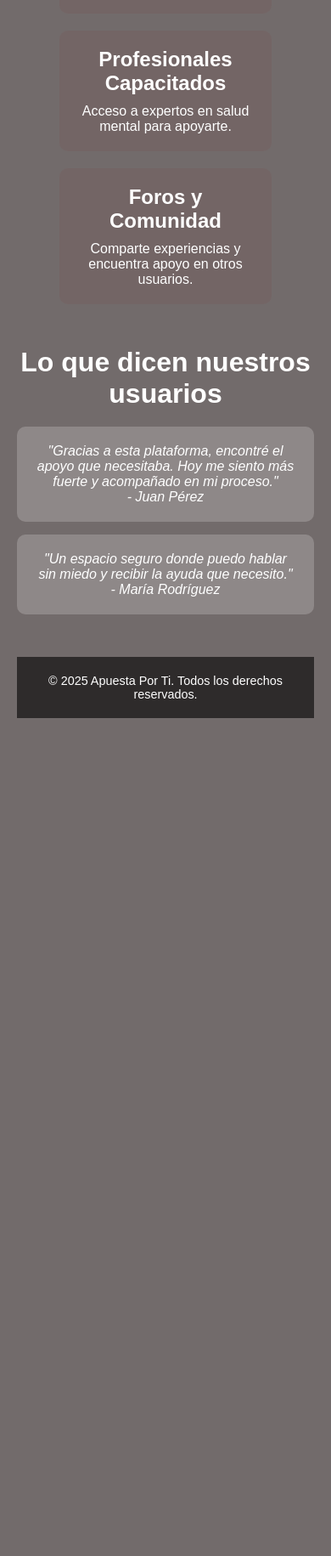
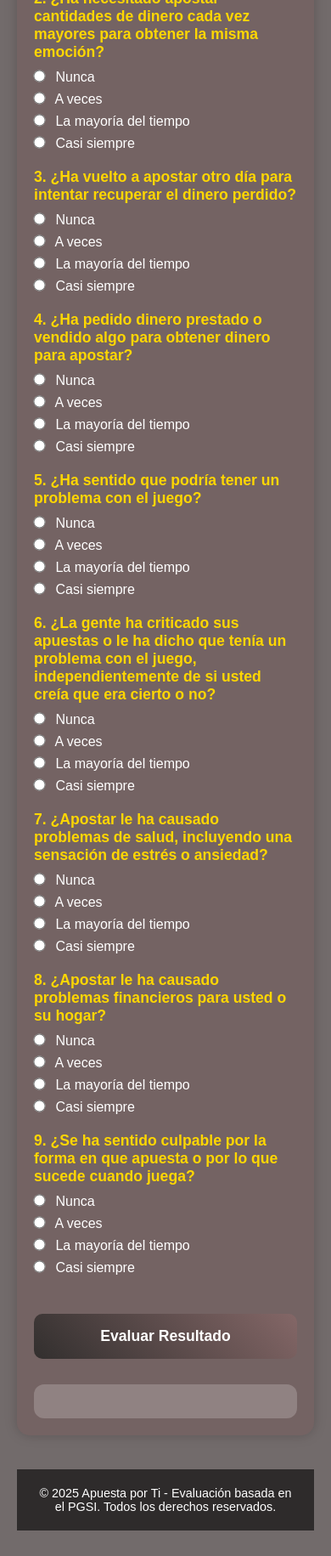
Before and after one commit to nickvillamizar/GAM, a PHP site: page /views/test_pgsi_ludopatia.html in a window 390 px wide; the page is wider, and only the part inside the window is pictured. Shown: the part 845-2676 px from the top of that part at 85% size. Before the commit the page ends 1690 px from the top of that part, so only its background shows below. Run offline with PHP 8.4, Linux system fonts and the light colour scheme.

Commit message:
ajustes visuales

```diff
--- a/css/paciente_dashboard.css
+++ b/css/paciente_dashboard.css
@@ -6,7 +6,7 @@
   max-width: 1200px;
   margin: 0 auto;
   padding: 40px 20px;
-  background: rgba(0, 0, 0, 0.6); /* Fondo oscuro con opacidad */
+  background: rgba(205, 94, 94, 0.6); /* Fondo oscuro con opacidad */
   border-radius: 10px;
   margin-top: 80px;
 }
@@ -20,7 +20,7 @@
 /* Secciones generales */
 .panel section {
   margin-bottom: 40px;
-  background: rgba(255, 255, 255, 0.1);
+  background: rgba(250, 111, 111, 0.1);
   padding: 20px;
   border-radius: 10px;
   width: 100%;
--- a/index.php
+++ b/index.php
@@ -29,7 +29,7 @@
             <section class="hero">
                 <h2>Tu bienestar es nuestra prioridad</h2>
                 <p>Encuentra apoyo, orientación y herramientas para tu recuperación en un entorno seguro y confiable.</p>
-                <a class="btn" href="registro.php">Únete Ahora</a> <!-- Corregido -->
+                <a class="btn" href="views/test_pgsi_ludopatia.html">Test Especializado</a> <!-- Corregido -->
             </section>
 
             <section class="features">
--- /dev/null
+++ b/views/css/styles_test.css
@@ -0,0 +1,222 @@
+/* Reset de estilos */
+* {
+    margin: 0;
+    padding: 0;
+    box-sizing: border-box;
+    font-family: 'Arial', sans-serif;
+}
+
+/* Fondo y video */
+body {
+    color: #fff;
+    text-align: center;
+    background: rgba(67, 56, 56, 0.7);
+    min-height: 100vh;
+    position: relative;
+    overflow-x: hidden;
+}
+
+#bg-video {
+    position: fixed;
+    top: 0;
+    left: 0;
+    width: 100%;
+    height: 100%;
+    object-fit: cover;
+    z-index: -1;
+}
+
+/* Capa de opacidad */
+.overlay {
+    background: rgba(112, 104, 104, 0.7);
+    min-height: 100vh;
+    width: 100%;
+    padding: 30px 20px;
+    display: flex;
+    flex-direction: column;
+    align-items: center;
+    justify-content: space-between;
+}
+
+/* Encabezado */
+header {
+    width: 100%;
+    max-width: 1200px;
+    display: flex;
+    justify-content: center; /* Centrado horizontal */
+    align-items: center;
+    padding: 15px;
+}
+
+header h1 {
+    font-size: 2.5rem; /* Más grande */
+    font-weight: bold;
+    text-align: center;
+}
+
+/* Navegación (si necesitas añadir luego) */
+nav ul {
+    list-style: none;
+    display: flex;
+    gap: 20px;
+}
+
+nav ul li a {
+    color: #d13a3a;
+    text-decoration: none;
+    font-size: 1.1rem;
+    padding: 10px 15px;
+    transition: all 0.3s ease;
+}
+
+nav ul li a:hover {
+    color: #ffffff;
+    background: rgba(209, 58, 58, 0.4);
+    border-radius: 8px;
+}
+
+/* Hero */
+.hero {
+    margin: 30px 0;
+    padding: 40px;
+    background: rgba(202, 40, 40, 0.6);
+    border-radius: 12px;
+    max-width: 900px;
+    width: 100%;
+}
+
+.hero h2 {
+    font-size: 2.2rem;
+    margin-bottom: 10px;
+}
+
+.hero p {
+    font-size: 1.2rem;
+    margin-bottom: 20px;
+}
+
+/* Contenedor del test */
+.test-container {
+    background: rgba(120, 82, 82, 0.3);
+    padding: 30px;
+    border-radius: 15px;
+    max-width: 900px;
+    width: 100%;
+    box-shadow: 0 0 15px rgba(0, 0, 0, 0.2);
+    transition: transform 0.3s ease;
+}
+
+.test-container:hover {
+    transform: scale(1.01);
+}
+
+.question {
+    text-align: left;
+    margin-bottom: 20px;
+}
+
+.question h4 {
+    color: #FFD700;
+    margin-bottom: 10px;
+    font-size: 1.1rem;
+}
+
+.options label {
+    display: block;
+    margin-bottom: 8px;
+    cursor: pointer;
+    font-size: 1rem;
+    transition: all 0.2s ease;
+}
+
+.options label:hover {
+    color: #fff;
+    background-color: rgba(255, 255, 255, 0.1);
+    padding-left: 10px;
+    border-radius: 5px;
+}
+
+input[type="radio"] {
+    margin-right: 8px;
+    transform: scale(1.1);
+}
+
+/* Botón */
+.btn {
+    background: linear-gradient(45deg, #322f2e, #846767);
+    color: #fff;
+    padding: 16px 40px; /* Más grande */
+    border-radius: 10px;
+    font-weight: bold;
+    font-size: 1.2rem; /* Aumentado */
+    border: none;
+    cursor: pointer;
+    transition: all 0.3s ease;
+    margin-top: 25px;
+}
+
+.btn:hover {
+    background: linear-gradient(45deg, #524848, #00c3ff);
+    transform: scale(1.07);
+}
+
+/* Resultado */
+.result {
+    margin-top: 30px;
+    background: rgba(255, 255, 255, 0.2);
+    padding: 20px;
+    border-radius: 12px;
+    font-size: 1.1rem;
+    font-weight: bold;
+}
+
+/* Barra de progreso */
+.progress-bar-container {
+    background: rgba(255, 255, 255, 0.2);
+    border-radius: 20px;
+    overflow: hidden;
+    height: 20px;
+    margin: 20px 0;
+    width: 100%;
+}
+
+.progress-bar {
+    height: 100%;
+    width: 0%;
+    background: linear-gradient(to right, #d13a3a, #846767);
+    transition: width 0.4s ease;
+}
+
+/* Footer */
+footer {
+    width: 100%;
+    padding: 20px;
+    background: rgba(0, 0, 0, 0.6);
+    font-size: 0.9rem;
+    margin-top: 40px;
+}
+
+/* Responsivo */
+@media screen and (max-width: 768px) {
+    header h1 {
+        font-size: 1.8rem;
+    }
+
+    .hero h2 {
+        font-size: 1.6rem;
+    }
+
+    .test-container {
+        padding: 20px;
+    }
+
+    .btn {
+        width: 100%;
+        font-size: 1.1rem;
+    }
+
+    nav ul {
+        flex-direction: column;
+        gap: 10px;
+    }
+}
--- /dev/null
+++ b/views/test_pgsi_ludopatia.html
@@ -0,0 +1,149 @@
+<!DOCTYPE html>
+<html lang="es">
+<head>
+    <meta charset="UTF-8">
+    <meta name="viewport" content="width=device-width, initial-scale=1.0">
+    <title>Test PGSI - Diagnóstico de Juego Problemático</title>
+    <link rel="stylesheet" href="css/styles_test.css">
+</head>
+<body>
+    <video autoplay muted loop id="bg-video">
+        <source src="video/date_video.mp4" type="video/mp4">
+        Tu navegador no soporta video HTML5.
+    </video>
+    <div class="overlay">
+        <header>
+            <h1>Plataforma Apuesta por Ti</h1>
+
+            </nav>
+        </header>
+
+        <section class="hero">
+            <h2>Test PGSI - Índice de Severidad del Juego Problemático</h2>
+            <p>Instrumento validado científicamente que evalúa la severidad del juego patológico. Parte del Canadian Problem Gambling Index (CPGI), utilizado a nivel internacional.</p>
+            <p>Desarrollado por Ferris y Wynne (2001), el PGSI es recomendado por expertos en salud mental para detectar señales de ludopatía.</p>
+        </section>
+
+        <div class="test-container">
+            <form id="pgsi-form">
+                <!-- Preguntas del PGSI -->
+                <div class="question">
+                    <h4>1. ¿Ha apostado más de lo que realmente podía permitirse perder?</h4>
+                    <div class="options">
+                        <label><input type="radio" name="q1" value="0" required> Nunca</label>
+                        <label><input type="radio" name="q1" value="1"> A veces</label>
+                        <label><input type="radio" name="q1" value="2"> La mayoría del tiempo</label>
+                        <label><input type="radio" name="q1" value="3"> Casi siempre</label>
+                    </div>
+                </div>
+                <div class="question">
+                    <h4>2. ¿Ha necesitado apostar cantidades de dinero cada vez mayores para obtener la misma emoción?</h4>
+                    <div class="options">
+                        <label><input type="radio" name="q2" value="0" required> Nunca</label>
+                        <label><input type="radio" name="q2" value="1"> A veces</label>
+                        <label><input type="radio" name="q2" value="2"> La mayoría del tiempo</label>
+                        <label><input type="radio" name="q2" value="3"> Casi siempre</label>
+                    </div>
+                </div>
+                <div class="question">
+                    <h4>3. ¿Ha vuelto a apostar otro día para intentar recuperar el dinero perdido?</h4>
+                    <div class="options">
+                        <label><input type="radio" name="q3" value="0" required> Nunca</label>
+                        <label><input type="radio" name="q3" value="1"> A veces</label>
+                        <label><input type="radio" name="q3" value="2"> La mayoría del tiempo</label>
+                        <label><input type="radio" name="q3" value="3"> Casi siempre</label>
+                    </div>
+                </div>
+                <div class="question">
+                    <h4>4. ¿Ha pedido dinero prestado o vendido algo para obtener dinero para apostar?</h4>
+                    <div class="options">
+                        <label><input type="radio" name="q4" value="0" required> Nunca</label>
+                        <label><input type="radio" name="q4" value="1"> A veces</label>
+                        <label><input type="radio" name="q4" value="2"> La mayoría del tiempo</label>
+                        <label><input type="radio" name="q4" value="3"> Casi siempre</label>
+                    </div>
+                </div>
+                <div class="question">
+                    <h4>5. ¿Ha sentido que podría tener un problema con el juego?</h4>
+                    <div class="options">
+                        <label><input type="radio" name="q5" value="0" required> Nunca</label>
+                        <label><input type="radio" name="q5" value="1"> A veces</label>
+                        <label><input type="radio" name="q5" value="2"> La mayoría del tiempo</label>
+                        <label><input type="radio" name="q5" value="3"> Casi siempre</label>
+                    </div>
+                </div>
+                <div class="question">
+                    <h4>6. ¿La gente ha criticado sus apuestas o le ha dicho que tenía un problema con el juego, independientemente de si usted creía que era cierto o no?</h4>
+                    <div class="options">
+                        <label><input type="radio" name="q6" value="0" required> Nunca</label>
+                        <label><input type="radio" name="q6" value="1"> A veces</label>
+                        <label><input type="radio" name="q6" value="2"> La mayoría del tiempo</label>
+                        <label><input type="radio" name="q6" value="3"> Casi siempre</label>
+                    </div>
+                </div>
+                <div class="question">
+                    <h4>7. ¿Apostar le ha causado problemas de salud, incluyendo una sensación de estrés o ansiedad?</h4>
+                    <div class="options">
+                        <label><input type="radio" name="q7" value="0" required> Nunca</label>
+                        <label><input type="radio" name="q7" value="1"> A veces</label>
+                        <label><input type="radio" name="q7" value="2"> La mayoría del tiempo</label>
+                        <label><input type="radio" name="q7" value="3"> Casi siempre</label>
+                    </div>
+                </div>
+                <div class="question">
+                    <h4>8. ¿Apostar le ha causado problemas financieros para usted o su hogar?</h4>
+                    <div class="options">
+                        <label><input type="radio" name="q8" value="0" required> Nunca</label>
+                        <label><input type="radio" name="q8" value="1"> A veces</label>
+                        <label><input type="radio" name="q8" value="2"> La mayoría del tiempo</label>
+                        <label><input type="radio" name="q8" value="3"> Casi siempre</label>
+                    </div>
+                </div>
+                <div class="question">
+                    <h4>9. ¿Se ha sentido culpable por la forma en que apuesta o por lo que sucede cuando juega?</h4>
+                    <div class="options">
+                        <label><input type="radio" name="q9" value="0" required> Nunca</label>
+                        <label><input type="radio" name="q9" value="1"> A veces</label>
+                        <label><input type="radio" name="q9" value="2"> La mayoría del tiempo</label>
+                        <label><input type="radio" name="q9" value="3"> Casi siempre</label>
+                    </div>
+                </div>
+
+                <button type="submit" class="btn">Evaluar Resultado</button>
+            </form>
+            <div id="resultado" class="result"></div>
+        </div>
+
+        <footer>
+            <p>&copy; 2025 Apuesta por Ti - Evaluación basada en el PGSI. Todos los derechos reservados.</p>
+        </footer>
+    </div>
+
+    <script>
+        document.getElementById('pgsi-form').addEventListener('submit', function (e) {
+            e.preventDefault();
+            const formData = new FormData(this);
+            let total = 0;
+            for (let value of formData.values()) {
+                total += parseInt(value);
+            }
+
+            const resultadoDiv = document.getElementById('resultado');
+            resultadoDiv.innerHTML = `<h3>Resultado: ${total} puntos</h3>`;
+
+            let mensaje = "";
+            if (total === 0) {
+                mensaje = "No presentas signos de juego problemático. Mantén hábitos responsables.";
+            } else if (total <= 2) {
+                mensaje = "Riesgo bajo. Aunque no hay una indicación clara de problema, es recomendable seguir monitoreando tus hábitos de juego.";
+            } else if (total <= 7) {
+                mensaje = "Riesgo moderado. Podrías estar desarrollando una conducta de juego problemática. Te recomendamos hablar con un profesional.";
+            } else {
+                mensaje = "Riesgo alto. Es muy probable que estés lidiando con ludopatía. Busca apoyo psicológico especializado cuanto antes.";
+            }
+
+            resultadoDiv.innerHTML += `<p><strong>Recomendación:</strong> ${mensaje}</p>`;
+        });
+    </script>
+</body>
+</html>
```
Also changed, not shown: css/styles_test.css (added, +143 -0 lines), 1 other file.
